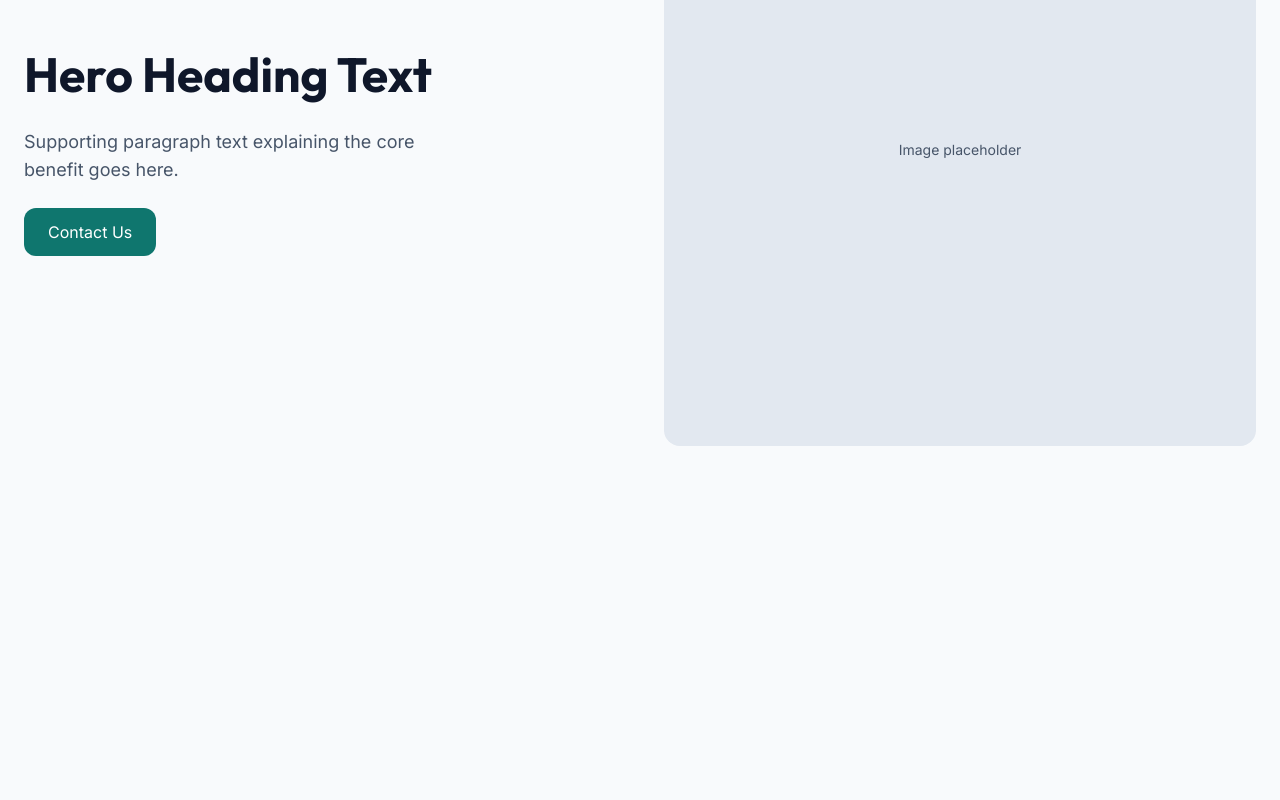
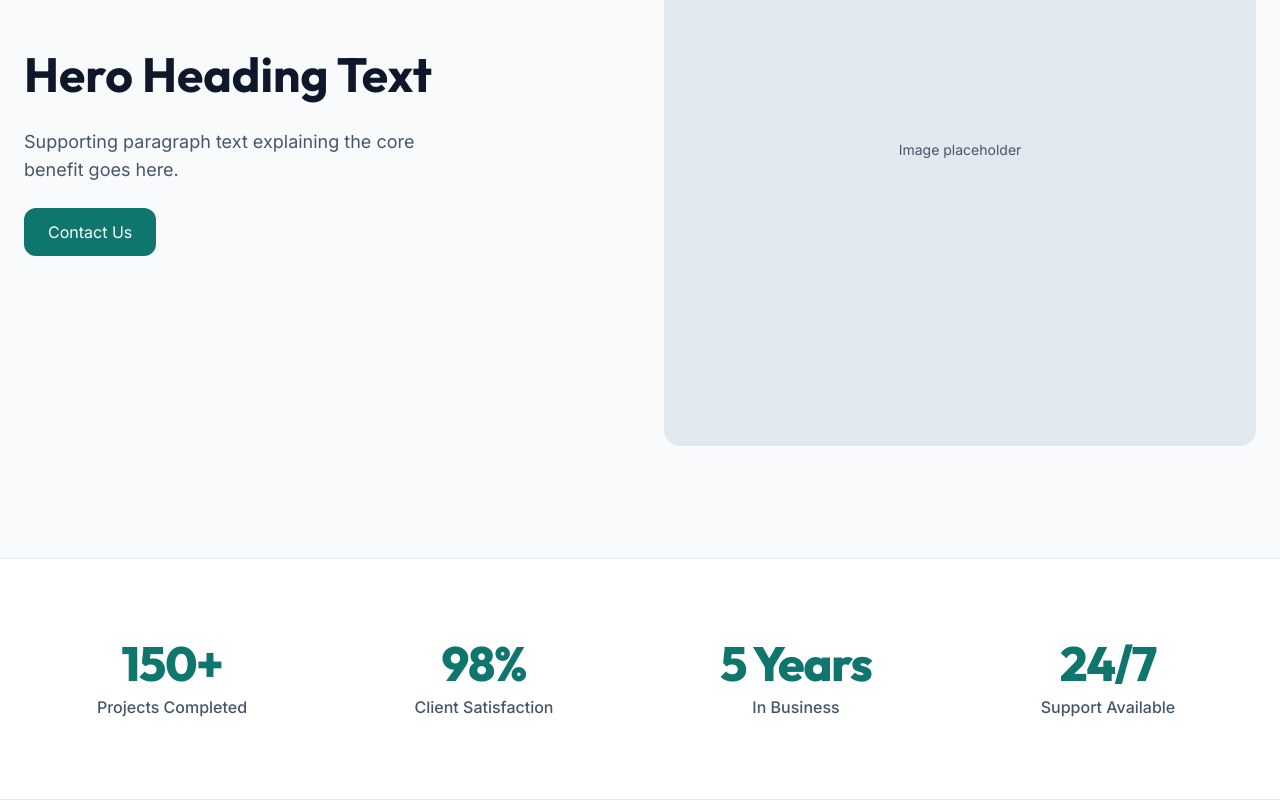
Before and after one commit to Ahmad-hash91/business-landing-page-demo, a React (Vite) app: page / in a window 1280 px wide. Shown: the part 331-1131 px from the top of the page. Before the commit the page ends 889 px from the top, so only its background shows below. Built offline with nearby package versions, Linux system fonts and the light colour scheme.

Commit message:
feat: added Social proof page ,SEO optimized

```diff
--- a/src/App.jsx
+++ b/src/App.jsx
@@ -1,11 +1,13 @@
 import Header from "./components/Header";
 import Hero from "./components/Hero";
+import SocialProof from "./components/SocialProof";
 
 function App() {
   return (
     <>
       <Header />
       <Hero />
+      <SocialProof />
     </>
   );
 }
--- /dev/null
+++ b/src/components/SocialProof.jsx
@@ -0,0 +1,33 @@
+export default function SocialProof() {
+  const stats = [
+    { value: "150+", label: "Projects Completed" },
+    { value: "98%", label: "Client Satisfaction" },
+    { value: "5 Years", label: "In Business" },
+    { value: "24/7", label: "Support Available" },
+  ];
+
+  return (
+    <section
+      aria-labelledby="social-proof-heading"
+      className="bg-white py-16 px-4 sm:px-6 lg:px-8 border-y border-border"
+    >
+      <div className="max-w-7xl mx-auto">
+        <h2 id="social-proof-heading" className="sr-only">
+          Trusted by businesses
+        </h2>
+        <div className="grid grid-cols-1 gap-8 sm:grid-cols-2 lg:grid-cols-4 text-center">
+          {stats.map((stat, index) => (
+            <div key={index} className="flex flex-col items-center p-4">
+              <span className="text-4xl font-heading font-extrabold text-primary sm:text-5xl tracking-tight">
+                {stat.value}
+              </span>
+              <span className="mt-2 text-base font-medium text-text-gray max-w-50">
+                {stat.label}
+              </span>
+            </div>
+          ))}
+        </div>
+      </div>
+    </section>
+  );
+}
```
